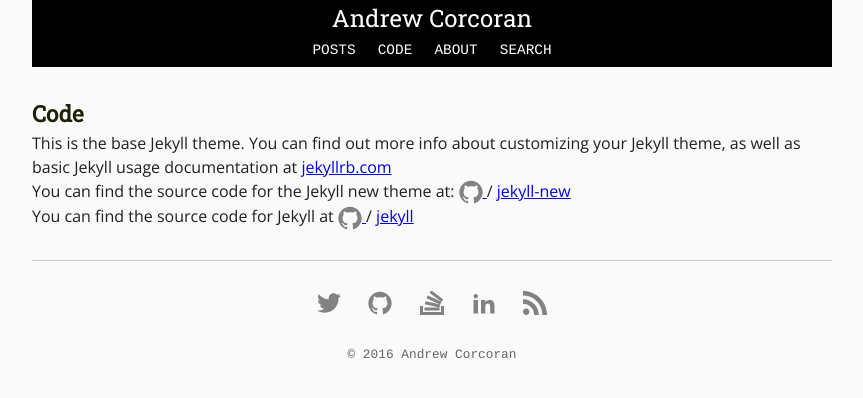
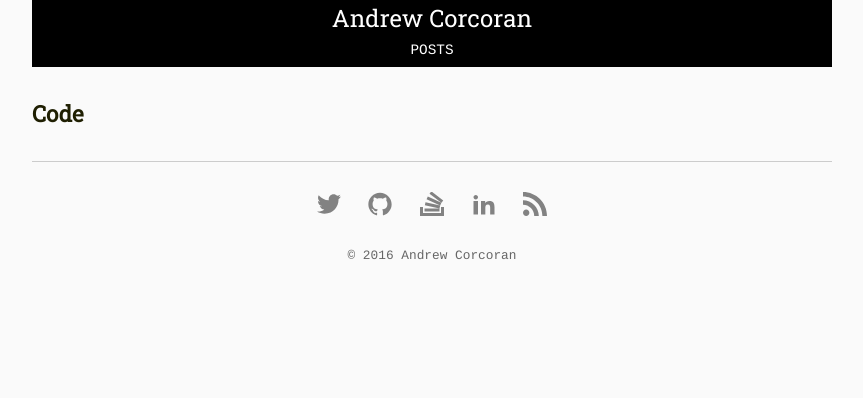
Before and after one commit to corca/corca.github.io, a Jekyll site: the page built from code.md, in a window 1280 px wide. Shown: the top 398 px of the page, without its empty margins (208-1071 px from the left). Built offline with Jekyll 4.4.1, drawn with Linux system fonts in a browser that asks for light colours.

Commit message:
Disabled additional pages temporarily

```diff
--- a/_includes/header.html
+++ b/_includes/header.html
@@ -5,9 +5,9 @@
     <nav>
       <ul class="site-nav">
             <li><a class="page-link" href="/">Posts</a></li>
-            <li><a class="page-link" href="/code">Code</a></li>
+<!--             <li><a class="page-link" href="/code">Code</a></li>
             <li><a class="page-link" href="/about">About</a></li>
-            <li><a class="page-link" href="/search">Search</a></li>
+            <li><a class="page-link" href="/search">Search</a></li> -->
       </ul>
     </nav>
 </header>
--- a/code.md
+++ b/code.md
@@ -3,13 +3,3 @@ layout: page
 title: Code
 permalink: /code/
 ---
-
-This is the base Jekyll theme. You can find out more info about customizing your Jekyll theme, as well as basic Jekyll usage documentation at [jekyllrb.com](http://jekyllrb.com/)
-
-You can find the source code for the Jekyll new theme at:
-{% include icon-github.html username="jglovier" %} /
-[jekyll-new](https://github.com/jglovier/jekyll-new)
-
-You can find the source code for Jekyll at
-{% include icon-github.html username="jekyll" %} /
-[jekyll](https://github.com/jekyll/jekyll)
```
Also changed, not shown: about.md (+0 -10 lines), sample.md (added, +15 -0 lines), search.md (+0 -10 lines), 1 other file.
